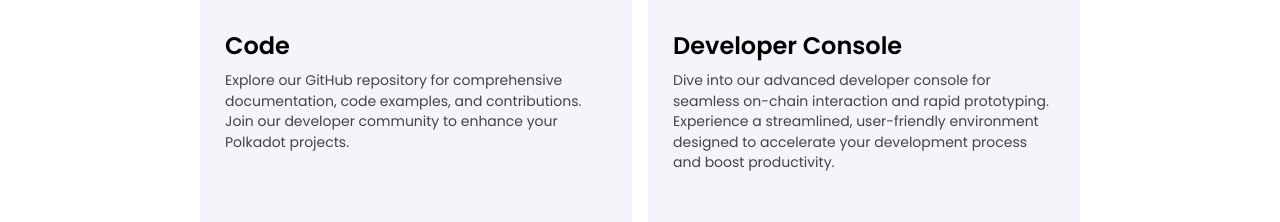
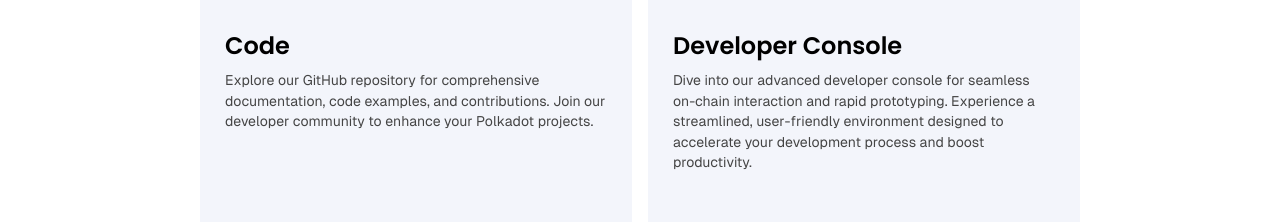
Before and after one commit to LimeChain/polkadot-devground-client, a React (Vite) app: page / in a window 1280 px wide. Shown: the part 347-569 px from the top of the page. Built offline with nearby package versions, Linux system fonts and the light colour scheme; no server answers; what monaco-editor would draw is missing.

Commit message:
use the feature card component to display apps on home page

```diff
--- a/src/components/featureCard/index.tsx
+++ b/src/components/featureCard/index.tsx
@@ -19,16 +19,20 @@
     <PDLink
       className={cn(
         'group',
-        'relative overflow-hidden border border-transparent p-6 text-current hover:text-current',
-        'hover:border-dev-pink-500',
-        'flex flex-col',
-        'transition-[border-color] duration-200 ease-linear',
+        'relative',
+        'flex flex-1 flex-col',
+        'p-6',
+        'md:min-h-[320px]',
+        '!text-current',
+        'border border-transparent hover:border-dev-pink-500',
+        'transition-border-colors duration-200 ease-linear',
         'bg-dev-purple-100 dark:bg-dev-black-900',
 
-        'after:pointer-events-none after:absolute after:z-0 after:opacity-0 after:content-[""]',
+        'after:pointer-events-none after:absolute after:opacity-0 after:content-[""]',
         'after:-right-3/4 after:-top-3/4 after:size-3/4 after:bg-dev-purple-500 after:blur-[150px]',
         'after:transition-opacity after:duration-200',
         'hover:after:opacity-100',
+        'overflow-hidden',
         className,
       )}
       {...linkProps}
--- a/src/views/home/index.tsx
+++ b/src/views/home/index.tsx
@@ -1,5 +1,4 @@
-import { Icon } from '@components/icon';
-import { PDLink } from '@components/ui/PDLink';
+import FeatureCard from '@components/featureCard';
 import { cn } from '@utils/helpers';
 
 const Home = () => {
@@ -21,92 +20,28 @@
       </p>
 
       <div className="grid w-full max-w-[880px] grid-cols-1 gap-4 md:grid-cols-2">
-        <PDLink
-          to="https://github.com/LimeChain/polkadot-devground-client"
-          target="_blank"
-          className={cn(
-            'group',
-            'relative',
-            'flex flex-1 flex-col',
-            'p-6',
-            'min-h-[320px]',
-            '!text-current',
-            'border border-transparent hover:border-dev-pink-500',
-            'transition-border-colors duration-200 ease-linear',
-            'bg-dev-purple-100 dark:bg-dev-black-900',
-
-            'after:pointer-events-none after:absolute after:opacity-0 after:content-[""]',
-            'after:-right-3/4 after:-top-3/4 after:size-3/4 after:bg-dev-purple-500 after:blur-[150px]',
-            'after:transition-opacity after:duration-200',
-            'hover:after:opacity-100',
-            'overflow-hidden',
-          )}
-        >
-          <Icon
-            name="icon-linkArrow"
-            className={cn(
-              'absolute right-4 top-4',
-              'transition-transform duration-200 ease-linear',
-              'group-hover:-translate-y-1 group-hover:translate-x-1',
-            )}
-          />
-
-          <Icon
-            name="icon-github"
-            className="mb-8 text-dev-pink-500"
-            size={[40]}
-          />
-
-          <h4 className="mb-2 text-h4-bold">
-              Code
-          </h4>
-          <p className="text-body2-regular text-dev-black-300 dark:text-dev-purple-300">
-              Explore our GitHub repository for comprehensive documentation, code examples, and contributions. Join our developer community to enhance your Polkadot projects.
-          </p>
-        </PDLink>
-
-        <PDLink
-          to="/code?s=1"
-          className={cn(
-            'group',
-            'relative',
-            'flex flex-1 flex-col',
-            'p-6',
-            'min-h-[320px]',
-            '!text-current',
-            'border border-transparent hover:border-dev-pink-500',
-            'transition-border-colors duration-200 ease-linear',
-            'bg-dev-purple-100 dark:bg-dev-black-900',
-
-            'after:pointer-events-none after:absolute after:opacity-0 after:content-[""]',
-            'after:-right-3/4 after:-top-3/4 after:size-3/4 after:bg-dev-purple-500 after:blur-[150px]',
-            'after:transition-opacity after:duration-200',
-            'hover:after:opacity-100',
-            'overflow-hidden',
-          )}
-        >
-          <Icon
-            name="icon-linkArrow"
-            className={cn(
-              'absolute right-4 top-4',
-              'transition-transform duration-200 ease-linear',
-              'group-hover:-translate-y-1 group-hover:translate-x-1',
-            )}
-          />
-
-          <Icon
-            name="icon-brackets"
-            className="mb-8 text-dev-pink-500"
-            size={[40]}
-          />
-
-          <h4 className="mb-2 text-h4-bold">
-              Developer Console
-          </h4>
-          <p className="text-body2-regular text-dev-black-300 dark:text-dev-purple-300">
-              Dive into our advanced developer console for seamless on-chain interaction and rapid prototyping. Experience a streamlined, user-friendly environment designed to accelerate your development process and boost productivity.
-          </p>
-        </PDLink>
+        <FeatureCard
+          icon="icon-github"
+          linkProps={
+            {
+              to: 'https://github.com/LimeChain/polkadot-devground-client',
+              target: '_blank',
+            }
+          }
+          title="Code"
+          subTitle="Explore our GitHub repository for comprehensive documentation, code examples, and contributions. Join our developer community to enhance your Polkadot projects."
+        />
+        <FeatureCard
+          icon="icon-brackets"
+          linkProps={
+            {
+              to: '/code?s=1',
+              target: '_blank',
+            }
+          }
+          title="Developer Console"
+          subTitle="Dive into our advanced developer console for seamless on-chain interaction and rapid prototyping. Experience a streamlined, user-friendly environment designed to accelerate your development process and boost productivity."
+        />
       </div>
     </section>
   );
```
